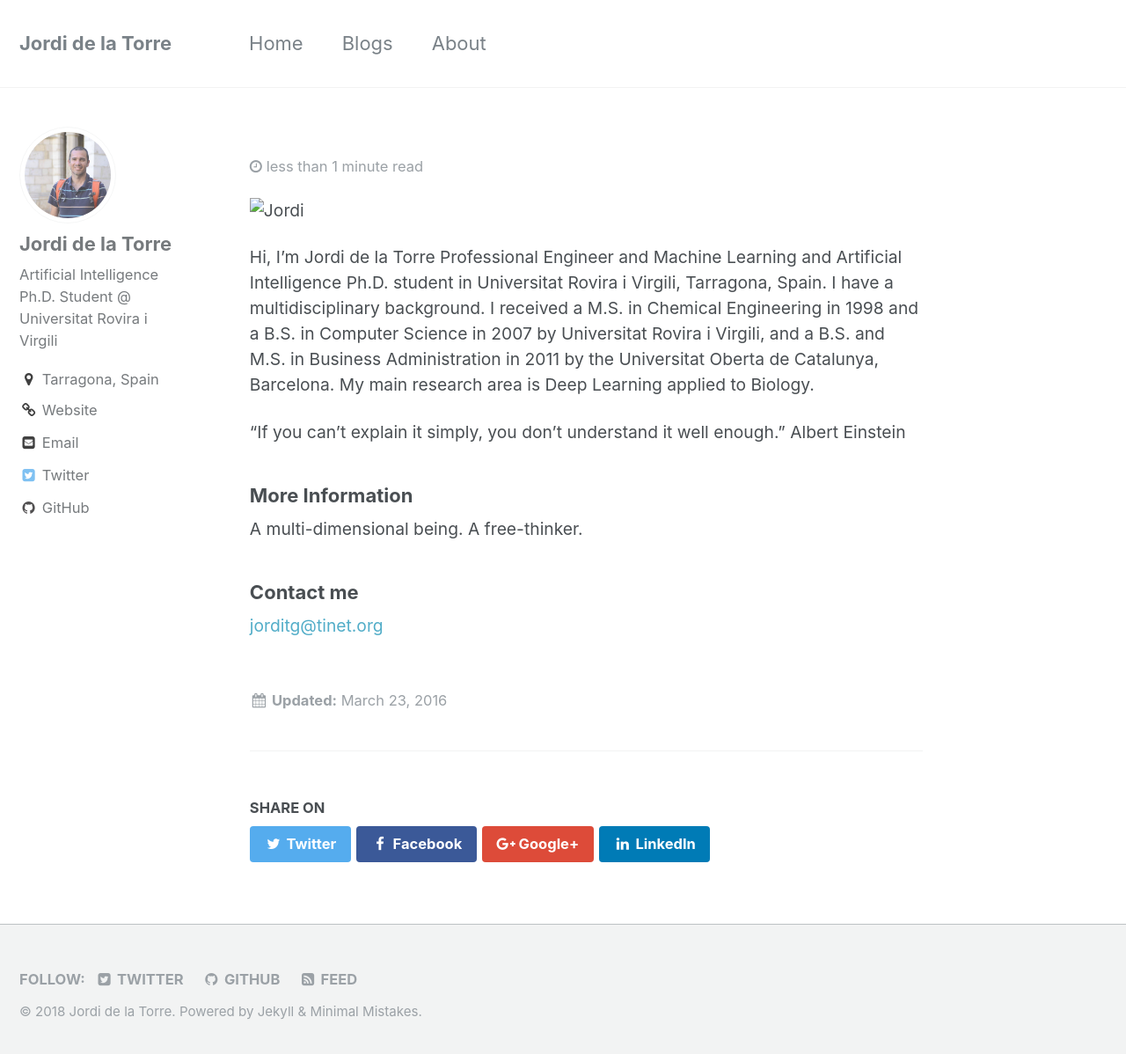
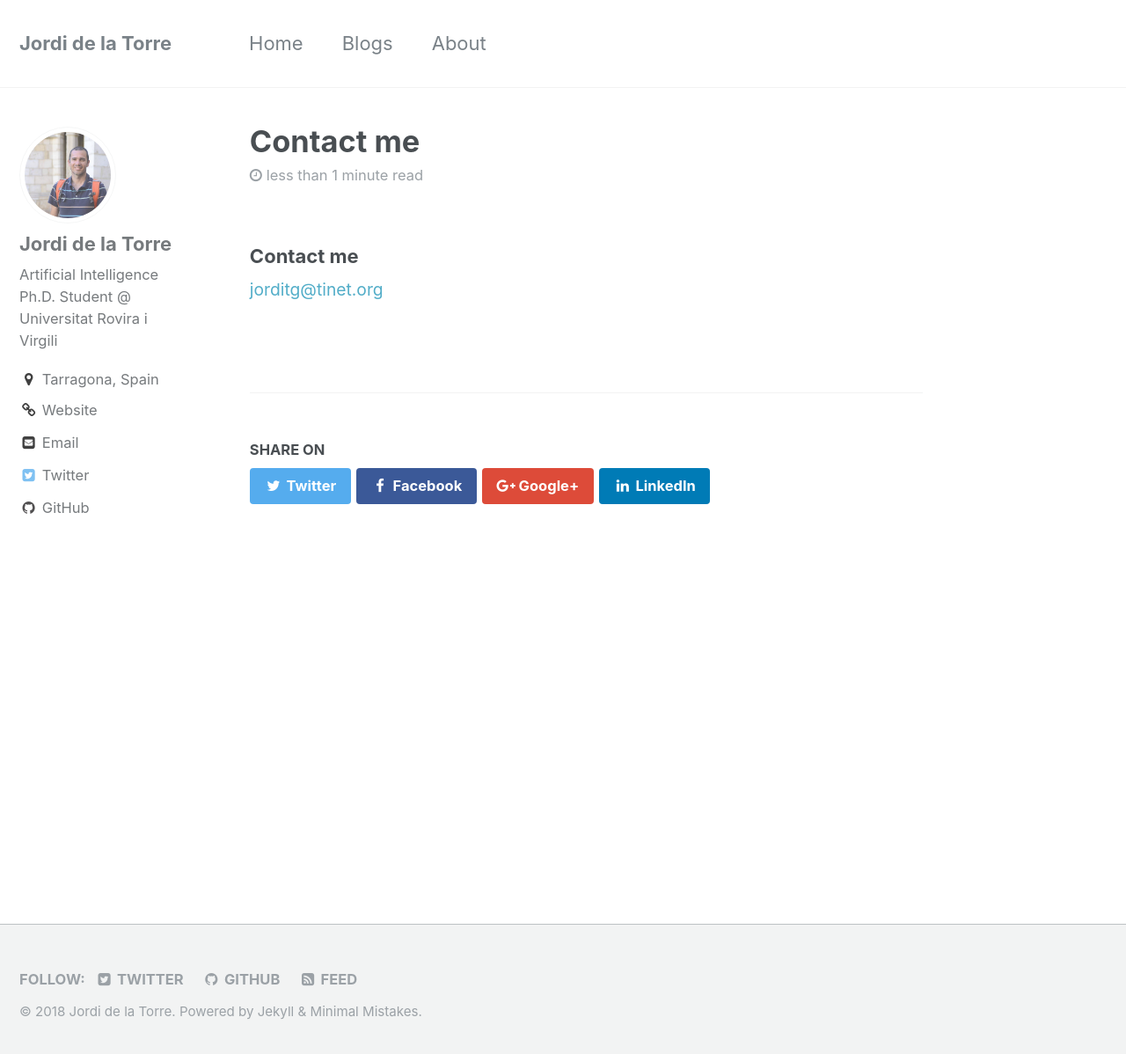
Before and after one commit to jorditg/jorditg.github.io, a Jekyll site: the page built from index.md, in a window 1280 px wide and 1206 px high. Shown: the top 1198 px of the window at 88% size. Built offline with Jekyll 4.4.1, drawn with Linux system fonts in a browser that asks for light colours; our own code applies the rules of GitHub Pages for plain Markdown files; the list of posts is cut into pages by our own code.

Commit message:
Update index.md

```diff
--- a/index.md
+++ b/index.md
@@ -1,21 +1,4 @@
----
-layout: single
-permalink: /
-date: 2016-03-23T11:48:41-04:00
-header:
-  #image: assets/images/lside.png
----
 
-![Jordi]({{ site.url }}/assets/bio.png){:height="200px" width="200px"}
-
-Hi, I'm Jordi de la Torre Professional Engineer and Machine Learning and Artificial Intelligence Ph.D. student in Universitat Rovira i Virgili, Tarragona, Spain. I have a multidisciplinary background. I received a M.S. in Chemical Engineering in 1998 and a B.S. in Computer Science in 2007 by Universitat Rovira i Virgili, and a B.S. and M.S. in Business Administration in 2011 by the Universitat Oberta de Catalunya, Barcelona. My main research area is Deep Learning applied to Biology.
-
-"If you can't explain it simply, you don't understand it well enough."
-Albert Einstein
-
-### More Information
-
-A multi-dimensional being. A free-thinker.
 
 ### Contact me
 
```
